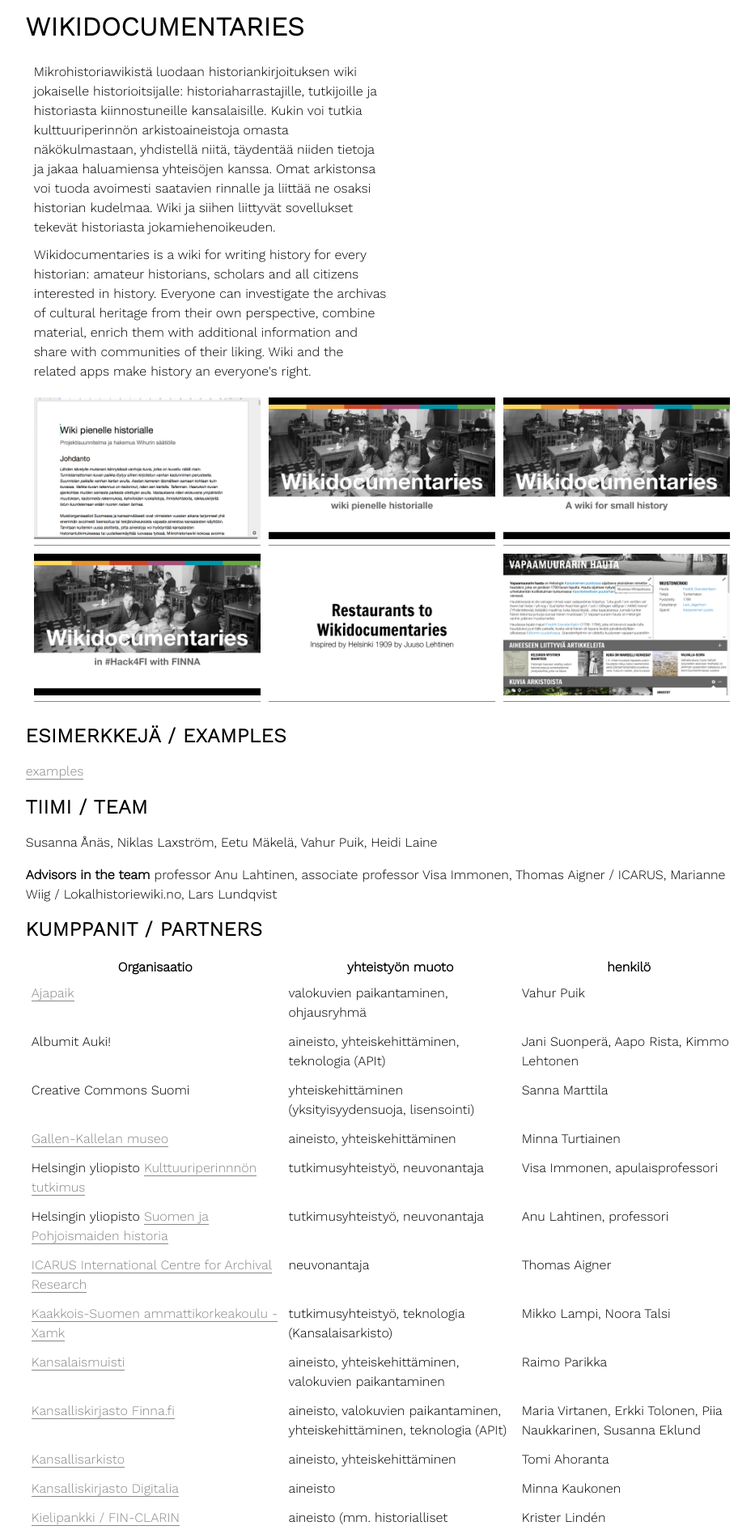
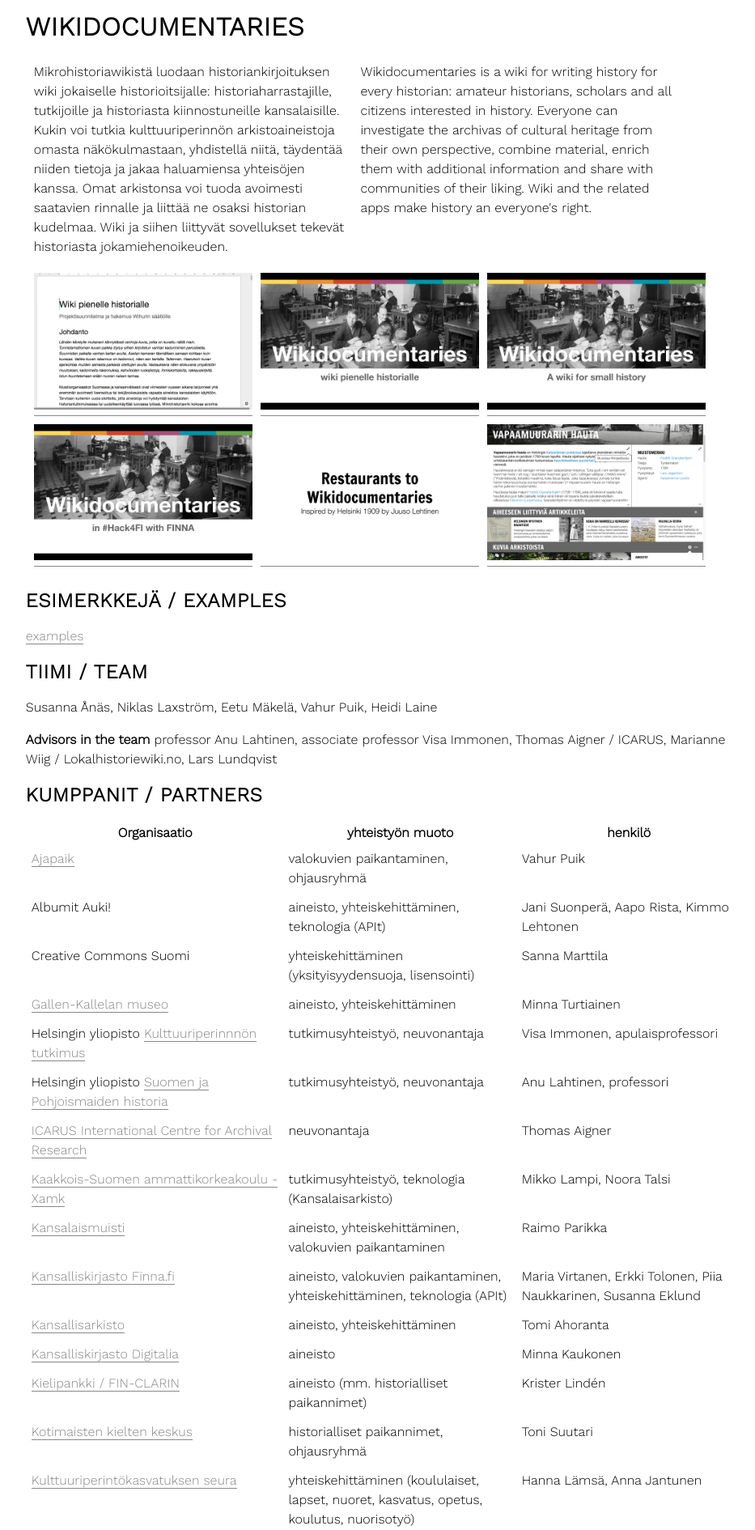
Before and after one commit to Wikidocumentaries/wikidocumentaries.github.io, a Jekyll site: the page built from index.html, in a window 1280 px wide. Shown: the top 1890 px of the page at 81% size, without its empty margins (229-1162 px from the left). Built offline with Jekyll 4.4.1, drawn with Linux system fonts in a browser that asks for light colours.

Commit message:
Update main.css

```diff
--- a/css/main.css
+++ b/css/main.css
@@ -43,14 +43,14 @@
 }
 
 .kaksi {
-	width: 50%;
+	width: 45%;
 	flex: none;
 	display: flex;
 	margin:5px;
 }
 
 .laatikko {
-	width: 280px;
+	width: 270px;
 	flex: none;
 	display: flex;
 	flex-direction: column;
```
